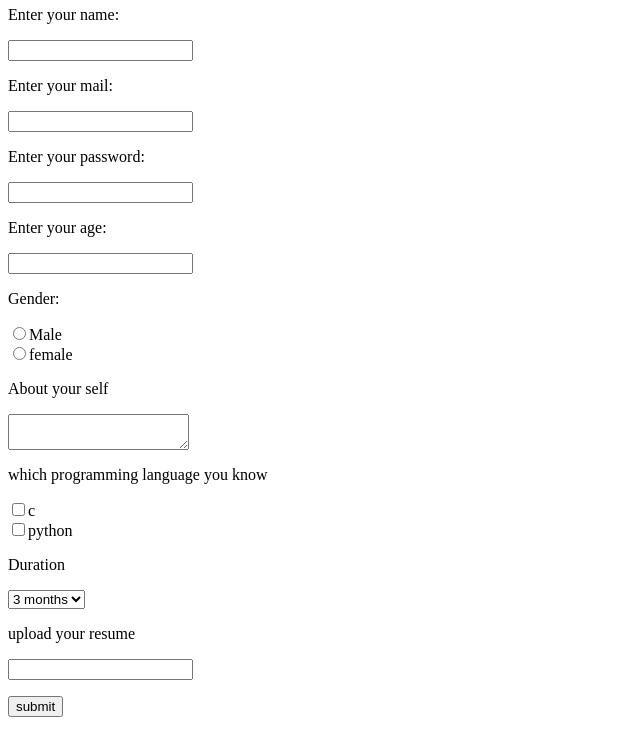
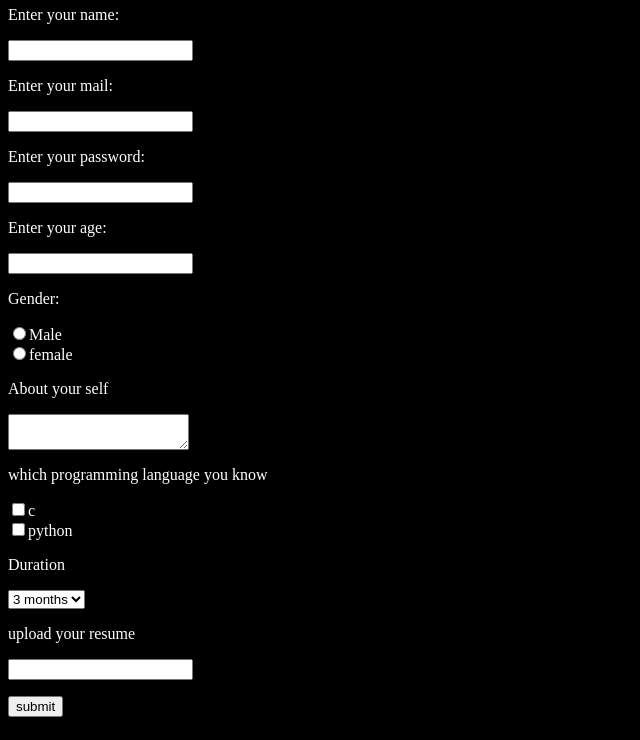
Before and after one commit to yashwanthkothuru/yashwanthkothuru.github.io, a plain HTML site: page index.html in a window 1280 px wide. Shown: the part 60-800 px from the top of the page, without its empty margins (0-640 px from the left). Drawn offline with Linux system fonts and the light colour scheme.

Commit message:
added index.html

```diff
--- a/index.html
+++ b/index.html
@@ -2,7 +2,7 @@
 	<head>
 		<title>my first web application</title>
 	</head>
-<body background = C:\Users\YASHWANTH\OneDrive\Desktop\OIP.jpg">
+<body  text = "white" bgcolor = "black">
 		<h1>Internship Form</h1>
 		<form method = "POST">
 <P>Enter your name:</p>
```
